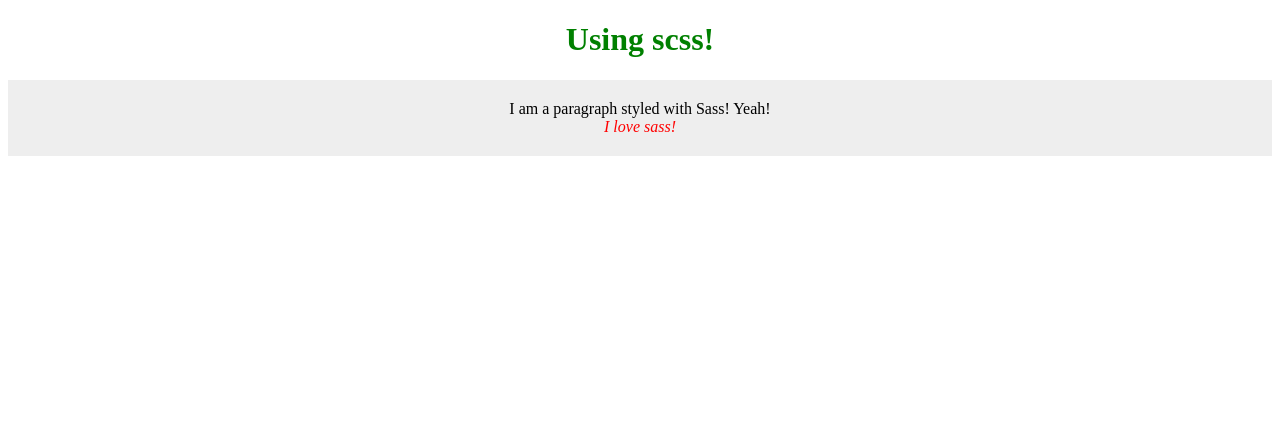
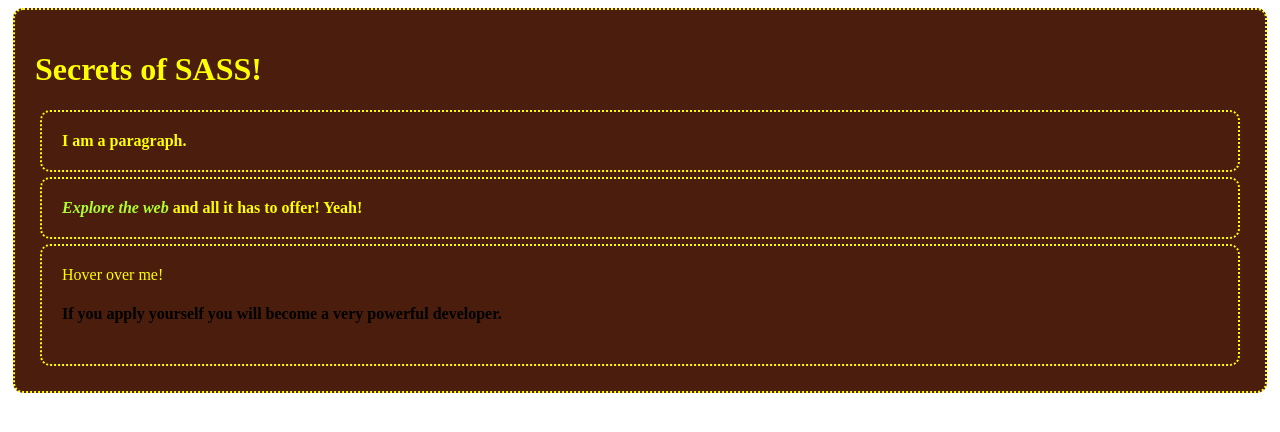
Before and after one commit to Techolution/TB-Angular4, an Angular app: page / in a window 1280 px wide. Shown: the top 432 px of the page. Built offline with nearby package versions, Linux system fonts and the light colour scheme.

Commit message:
Add scss refactor challenge

```diff
--- a/src/app/app.component.html
+++ b/src/app/app.component.html
@@ -1,7 +1,13 @@
-<div style="text-align:center">
+<div>
   <h1>{{title}}</h1>
+  <p><span>I am a paragraph.</span></p>
   <p>
-    <span>I am a paragraph styled with Sass!  Yeah!</span>
-    <span><em>I love sass!</em></span>
+    <span>
+      <a href="http://google.com" target="_blank"><em>Explore the web</em> and all it has to offer! Yeah!</a>
+    </span>
   </p>
+  <div>
+    <span>Hover over me!</span>
+    <h4>If you apply yourself you will become a very powerful developer.</h4>
+  </div>
 </div>
--- a/src/app/app.component.scss
+++ b/src/app/app.component.scss
@@ -1,22 +1,71 @@
-/* This SCSS needs to be cleaned up a bit to pass linting. I leave it here so you can see IDE linting. */
-$bg-color1: #fafa16;
-
+/* This is written in plain CSS sytnax.  CSS is also valid SCSS.  Refactor using SCSS sytnax to improve. One
+   possible solution is found in the solution.scss file.  */
 h1 {
-    color:green;
+    color:yellow;
 }
 
 p {
-    background-color:#eee;
-    padding:20px;
-    span {
-        display:block;
-        em {
-            color: red;
-            transition: all .5s;
-            &:hover {
-                background-color: $bg-color1;
-                color:black;
-            }
-        }
-    }
+    background-color: #4A1D0C;
+    border: 2px dotted yellow;
+    -webkit-border-radius: 10px;
+    -moz-border-radius: 10px;
+    -ms-border-radius: 10px;
+    border-radius: 10px;
+    margin: 5px;
+    padding: 20px;
+    transition: all .5s;
 }
+
+p:hover {
+    background-color: #CB866B;
+    -webkit-box-shadow: 2px 2px 18px 0px rgba(74,29,12,1);
+    -moz-box-shadow: 2px 2px 18px 0px rgba(74,29,12,1);
+    box-shadow: 2px 2px 18px 0px rgba(74,29,12,1);
+
+}
+
+p span {
+    color: white;
+    font-weight: bold;
+}
+
+p span a {
+    color:yellow;
+    text-decoration:none;
+}
+
+p span a em {
+    color: greenyellow;
+}
+
+div {
+    background-color: #4A1D0C;
+    border: 2px dotted yellow;
+    -webkit-border-radius: 10px;
+    -moz-border-radius: 10px;
+    -ms-border-radius: 10px;
+    border-radius: 10px;
+    margin: 5px;
+    padding: 20px;
+    transition: all .5s;
+}
+
+div:hover {
+    background-color: #CB866B;
+    -webkit-box-shadow: 2px 2px 18px 0px rgba(74,29,12,1);
+    -moz-box-shadow: 2px 2px 18px 0px rgba(74,29,12,1);
+    box-shadow: 2px 2px 18px 0px rgba(74,29,12,1);
+
+}
+
+div span {
+    color: yellow;
+}
+
+div:hover span {
+    color:#CB866B;
+}
+
+div:hover h4 {
+    color:yellow;
+}
--- a/src/app/app.component.ts
+++ b/src/app/app.component.ts
@@ -6,5 +6,5 @@ import { Component } from '@angular/core';
   styleUrls: ['./app.component.scss']
 })
 export class AppComponent {
-  title =  'Using scss!';
+  title =  'Secrets of SASS!';
 }
--- /dev/null
+++ b/src/app/solution.scss
@@ -0,0 +1,24 @@
+/* This is written in plain CSS sytnax.  CSS is also valid SCSS.  Refactor using SCSS sytnax to improve: */
+p {
+    background-color: #4A1D0C;
+    margin: 5px;
+    padding: 20px;
+}
+
+p:hover {
+    background-color: #CB866B;
+}
+
+p span {
+    color: white;
+    font-weight: bold;
+}
+
+p span a {
+    color:yellow;
+    text-decoration:none;
+}
+
+p span a em {
+    color: greenyellow;
+}
```
